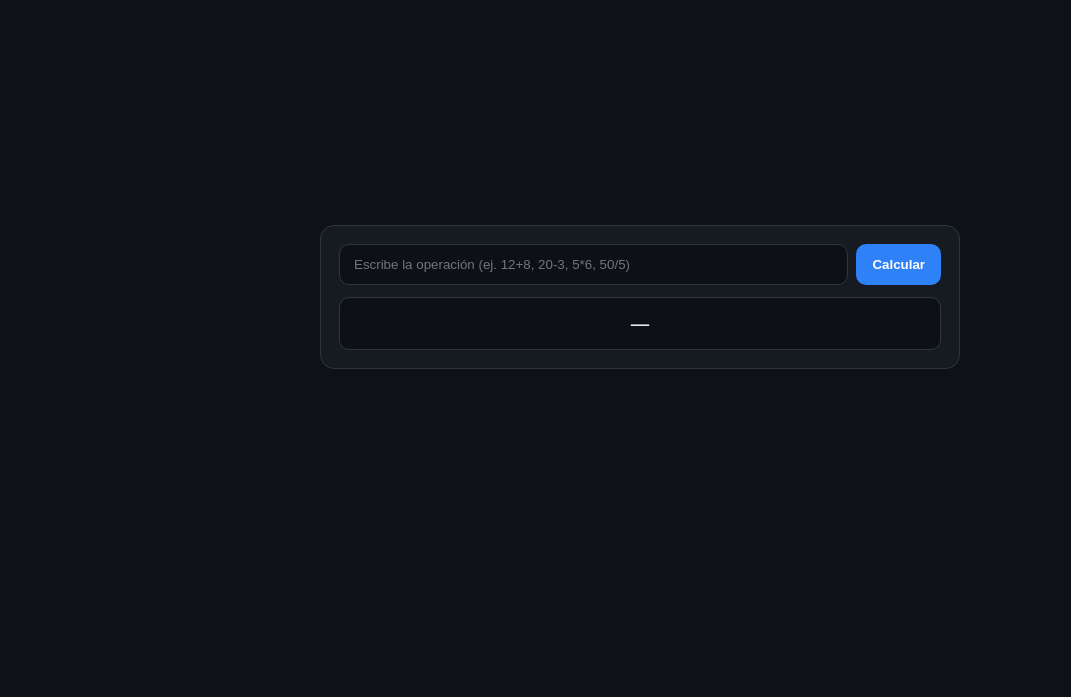
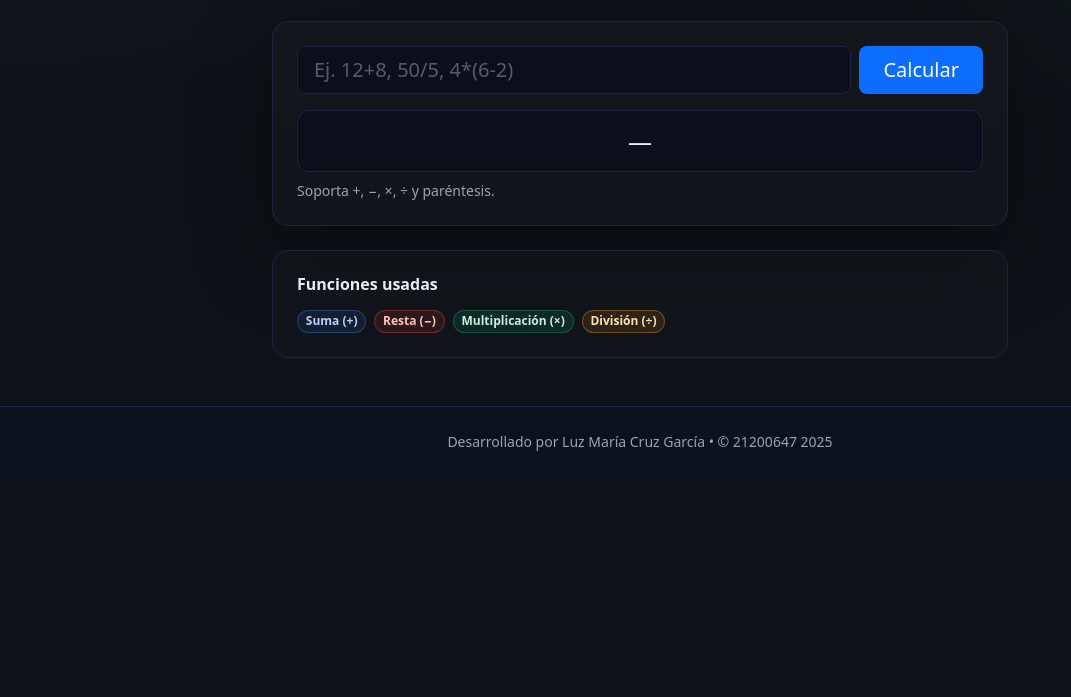
Before and after one commit to Luz2607/-2.5-Integraci-n-de-IA-con-Workflows, a plain HTML site: page index.html in a window 1280 px wide. Shown: the part 103-800 px from the top of the page, without its empty margins (0-1071 px from the left). Drawn offline with nearby package versions, Linux system fonts and the light colour scheme.

Commit message:
Actualiza proyecto

```diff
--- a/assets/styles.css
+++ b/assets/styles.css
@@ -1,11 +1,84 @@
-:root{ --bg:#0e1117; --panel:#161b22; --txt:#e6edf3; --muted:#8b949e; --accent:#2f81f7; }
-*{ box-sizing:border-box; }
-html,body{ height:100%; margin:0; }
-body{ background:var(--bg); color:var(--txt); font-family:system-ui,-apple-system,Segoe UI,Roboto,Arial; display:grid; place-items:center; }
-.box{ width:min(640px,92vw); background:var(--panel); padding:18px; border-radius:14px; border:1px solid #30363d; }
-#form{ display:flex; gap:8px; }
-.input{ flex:1; padding:12px 14px; border-radius:10px; border:1px solid #30363d; background:#0d1117; color:var(--txt); }
-.input:focus{ outline:2px solid rgba(47,129,247,.35); border-color:var(--accent); }
-.btn{ padding:12px 16px; border-radius:10px; border:0; background:var(--accent); color:#fff; font-weight:700; cursor:pointer; }
-.btn[disabled]{ opacity:.6; cursor:not-allowed; }
-.result{ margin-top:12px; padding:12px; background:#0d1117; border:1px solid #30363d; border-radius:10px; text-align:center; font-size:1.25rem; }
+/* Paleta oscura minimalista con micro-animaciones */
+:root{
+  --bg: #0e1117;
+  --panel: #121826;
+  --panel-border: #1c2540;
+  --text: #e6edf3;
+  --muted: #9aa3b2;
+  --accent: #3b82f6;
+  --ring: rgba(59,130,246,.35);
+
+  --blue: #3b82f6;
+  --red: #ef4444;
+  --green: #10b981;
+  --yellow: #f59e0b;
+}
+
+html, body { height: 100%; }
+
+.bg-dark-ux { background:
+  radial-gradient(900px 500px at 0% -10%, rgba(59,130,246,.08), transparent 60%),
+  radial-gradient(900px 500px at 110% 0%, rgba(16,185,129,.08), transparent 60%),
+  var(--bg);
+}
+.text-ux { color: var(--text); }
+.text-muted-ux { color: var(--muted) !important; }
+
+.title-glow {
+  letter-spacing: .2px;
+  text-shadow: 0 0 18px rgba(59,130,246,.20);
+}
+
+.panel {
+  background: linear-gradient(180deg, rgba(255,255,255,.02), rgba(255,255,255,.01));
+  border: 1px solid var(--panel-border);
+  border-radius: 1rem;
+}
+
+.shadow-soft { box-shadow: 0 30px 80px rgba(0,0,0,.35); }
+
+/* Input minimal con foco visible */
+.input-ux {
+  background: #0a0f1a;
+  border: 1px solid var(--panel-border);
+  color: var(--text);
+  transition: border-color .2s ease, box-shadow .2s ease, transform .06s ease;
+}
+.input-ux::placeholder { color: rgba(230,237,243,.35); }
+.input-ux:focus {
+  border-color: var(--accent) !important;
+  box-shadow: 0 0 0 .25rem var(--ring);
+}
+
+/* Botón con micro-animación */
+.btn-ux {
+  border: none;
+  transition: transform .06s ease;
+}
+.btn-ux:active { transform: translateY(1px); }
+
+/* Resultado en recuadro */
+.result-ux {
+  background: #0a0f1a;
+  border: 1px solid var(--panel-border);
+  border-radius: .75rem;
+  padding: .75rem 1rem;
+}
+
+/* Badges con suave brillo */
+.badge-ux { border: 1px solid rgba(255,255,255,.08); }
+.badge-blue  { background: rgba(59,130,246,.1);  color: #b8d1ff; border-color: rgba(59,130,246,.35); }
+.badge-red   { background: rgba(239,68,68,.12);  color: #ffc0c0; border-color: rgba(239,68,68,.35); }
+.badge-green { background: rgba(16,185,129,.12); color: #bff3de; border-color: rgba(16,185,129,.35); }
+.badge-yellow{ background: rgba(245,158,11,.12); color: #ffe1ae; border-color: rgba(245,158,11,.35); }
+
+/* Footer */
+.footer-ux {
+  border-top: 1px solid var(--panel-border);
+  background: #0b111d;
+}
+
+/* Pequeños ajustes responsive */
+@media (max-width: 768px){
+  .result-ux { font-size: 1.15rem; }
+}
--- a/index.html
+++ b/index.html
@@ -2,18 +2,84 @@
 <html lang="es">
 <head>
   <meta charset="utf-8" />
-  <title>Calculadora n8n</title>
+  <title>Calculadora n8n • Operaciones</title>
   <meta name="viewport" content="width=device-width, initial-scale=1" />
+
+  <!-- Bootstrap 5 -->
+  <link href="https://cdn.jsdelivr.net/npm/bootstrap@5.3.3/dist/css/bootstrap.min.css" rel="stylesheet">
+
+  <!-- Estilos oscuros minimalistas -->
   <link rel="stylesheet" href="assets/styles.css">
 </head>
-<body>
-  <main class="box">
-    <form id="form">
-      <input id="op" class="input" placeholder="Escribe la operación (ej. 12+8, 20-3, 5*6, 50/5)" autocomplete="off" />
-      <button id="btn" class="btn" type="submit">Calcular</button>
-    </form>
-    <div id="result" class="result">—</div>
+<body class="bg-dark-ux text-ux">
+
+  <!-- Header simple con glow -->
+  <header class="container py-4">
+    <div class="text-center">
+      <h1 class="fw-bold mb-1 title-glow">Calculadora n8n</h1>
+      <p class="text-muted-ux mb-0">Escribe la operación y presiona <b>Calcular</b>.</p>
+    </div>
+  </header>
+
+  <!-- Main (IDs intactos) -->
+  <main class="container mb-4">
+    <div class="row justify-content-center">
+      <div class="col-12 col-lg-8">
+        <div class="panel p-3 p-md-4 rounded-4 shadow-soft">
+          <form id="form" class="d-flex gap-2 flex-column flex-md-row">
+            <input
+              id="op"
+              class="form-control form-control-lg input-ux"
+              type="text"
+              placeholder="Ej. 12+8, 50/5, 4*(6-2)"
+              autocomplete="off"
+            />
+            <button id="btn" class="btn btn-primary btn-lg px-4 btn-ux" type="submit">
+              Calcular
+            </button>
+          </form>
+
+          <!-- Resultado -->
+          <div id="result" class="result-ux text-center fs-4 mt-3">—</div>
+
+          <!-- Línea breve de ayuda -->
+          <p class="text-muted-ux small mb-0 mt-2">Soporta +, −, ×, ÷ y paréntesis.</p>
+        </div>
+      </div>
+    </div>
   </main>
+
+  <!-- Funciones usadas (compacto) -->
+  <section class="container mb-5">
+    <div class="row justify-content-center">
+      <div class="col-12 col-lg-8">
+        <div class="panel p-3 p-md-4 rounded-4">
+          <h3 class="h6 fw-semibold mb-3">Funciones usadas</h3>
+          <div class="d-flex flex-wrap gap-2">
+            <span class="badge rounded-pill badge-ux badge-blue">Suma (+)</span>
+            <span class="badge rounded-pill badge-ux badge-red">Resta (−)</span>
+            <span class="badge rounded-pill badge-ux badge-green">Multiplicación (×)</span>
+            <span class="badge rounded-pill badge-ux badge-yellow">División (÷)</span>
+          </div>
+        </div>
+      </div>
+    </div>
+  </section>
+
+  <!-- Footer simple -->
+  <footer class="footer-ux py-4">
+    <div class="container text-center small text-muted-ux">
+      <div>Desarrollado por Luz María Cruz García • © 21200647 <span id="year"></span></div>
+    </div>
+  </footer>
+
+  <!-- Bootstrap JS (opcional) -->
+  <script src="https://cdn.jsdelivr.net/npm/bootstrap@5.3.3/dist/js/bootstrap.bundle.min.js"></script>
+
+  <!-- Tu JS existente (NO tocar) -->
   <script src="js/script.js"></script>
+  <script>
+    document.getElementById('year').textContent = new Date().getFullYear();
+  </script>
 </body>
 </html>
```
